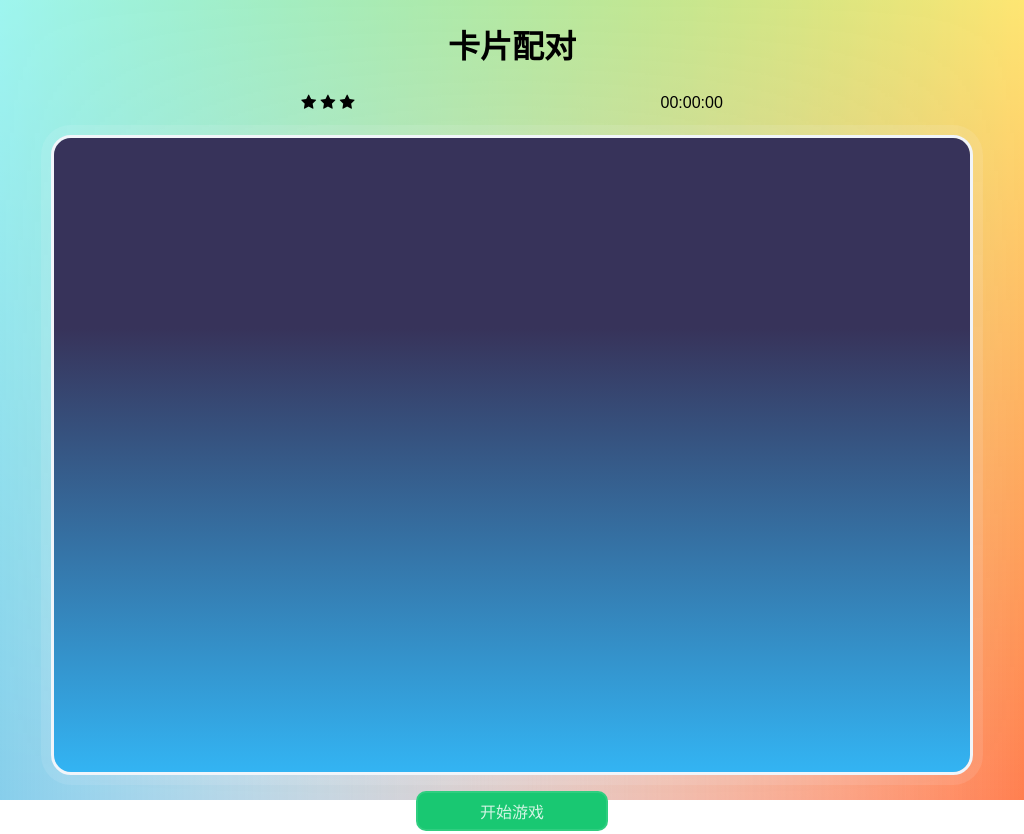
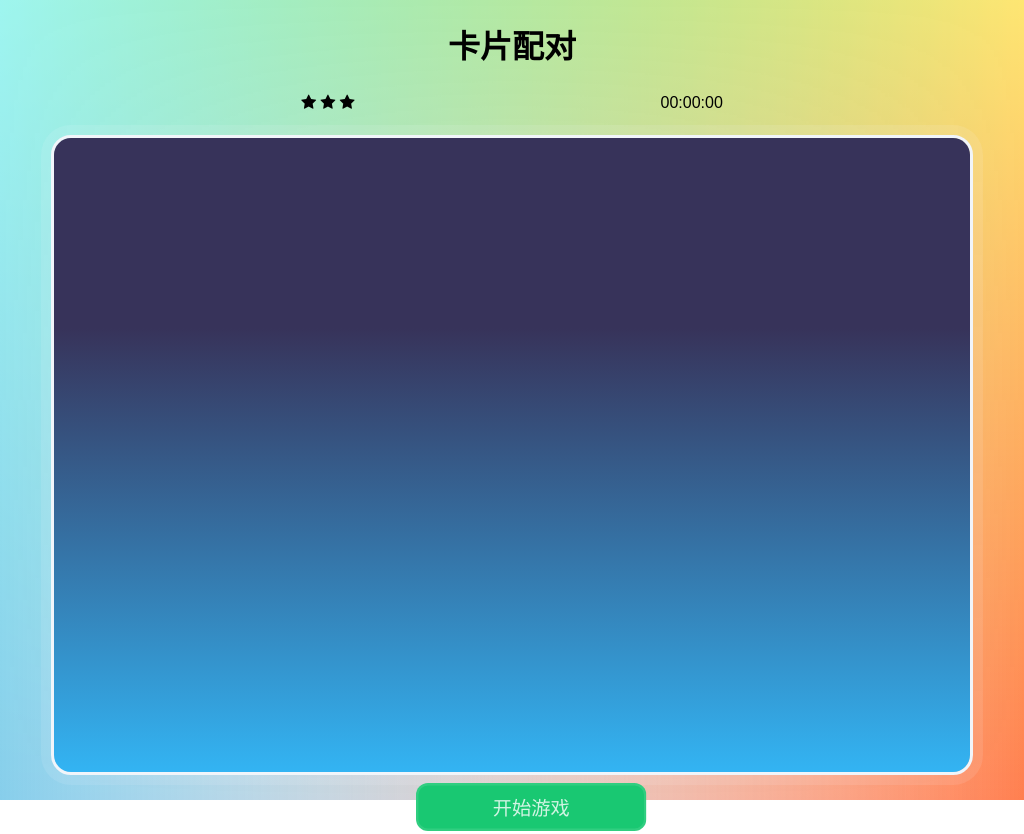
Before and after one commit to DiomandCrack/match-game, a plain HTML site: page index.html in a window 1024 px wide. Drawn offline with Linux system fonts and the light colour scheme.

Commit message:
fix start-btn

```diff
--- a/index.html
+++ b/index.html
@@ -56,7 +56,7 @@
                 <i></i>
                 <div class="prompt-con">
                     <div class="prompt-text">
-                        <i class="fa fa-smile-o" aria-hidden="true"></i>
+                        <i class="fa fa-smile-o fa-5x" aria-hidden="true"></i>
                         <span class="total-time">您总共花了<em></em> </span>
                         <span class="total-step"> 您总共进行了<em></em>步</span>
                         <span class="get-star">获得了<em></em>颗星星 </span>
--- a/sass/partials/_media.scss
+++ b/sass/partials/_media.scss
@@ -49,6 +49,11 @@
         padding: 13px 250px;
         margin: 0.5rem 0;
     }
+    .start-game {
+        transform: scale(1.2);
+        transform-origin: left top;
+        margin-top: 0.5rem;
+    }
 }
 
 @media (max-width:800px) {
```
Also changed, not shown: css/styles.css.
